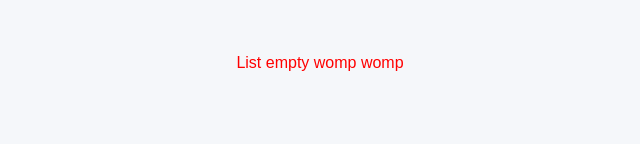
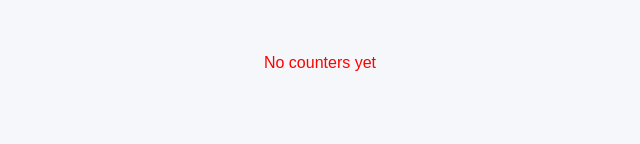
Before and after one commit to Aaron-Paranoid-Android/Multicounter, a React (Vite) app: page / in a window 1280 px wide. Shown: the part 154-298 px from the top of the page, without its empty margins (320-960 px from the left). Built offline with nearby package versions, Linux system fonts and the light colour scheme.

Commit message:
Changed the App and

```diff
--- a/src/App.jsx
+++ b/src/App.jsx
@@ -1,22 +1,56 @@
-import { useState } from "react";
+import { useState, useEffect } from "react";
 import CounterList from "./components/CounterList";
 import Header from "./components/Header";
-import AddCounterForm from "./components/AddCounterForm"
-
-
+import AddCounterForm from "./components/AddCounterForm";
 
 export default function App() {
-  const [counterList, setCounters] = useState([]); // list of counters
+  const [counterList, setCounters] = useState(() => {
+    // load from localStorage
+    const saved = localStorage.getItem("counters");
+    return saved ? JSON.parse(saved) : [];
+  });
 
-  function addCounter(dataFromChild){
-    setCounters(counterList.concat(dataFromChild))
+  // persist to localStorage
+  useEffect(() => {
+    localStorage.setItem("counters", JSON.stringify(counterList));
+  }, [counterList]);
+
+  function addCounter(name) {
+    if (!counterList.some(c => c.name === name)) {
+      setCounters([...counterList, { id: Date.now(), name, value: 0 }]);
+    } else {
+      alert("Counter already exists!");
+    }
   }
+
+  function updateCounter(id, change) {
+    setCounters(counterList.map(c =>
+      c.id === id ? { ...c, value: c.value + change } : c
+    ));
+  }
+
+  function resetCounter(id) {
+    setCounters(counterList.map(c =>
+      c.id === id ? { ...c, value: 0 } : c
+    ));
+  }
+
+  function deleteCounter(id) {
+    setCounters(counterList.filter(c => c.id !== id));
+  }
+
+  const total = counterList.reduce((sum, c) => sum + c.value, 0);
 
   return (
     <div style={{ textAlign: "center", marginTop: "3rem", fontFamily: "Arial" }}>
-        <Header/>
-        <AddCounterForm onAction={addCounter}/>
-        <CounterList values={counterList}/>
+      <Header total={total} />
+      <AddCounterForm onAction={addCounter} />
+      <CounterList
+        values={counterList}
+        onUpdate={updateCounter}
+        onReset={resetCounter}
+        onDelete={deleteCounter}
+      />
     </div>
   );
 }
--- a/src/components/CounterList.jsx
+++ b/src/components/CounterList.jsx
@@ -1,13 +1,20 @@
-import { useState } from "react";
 import CounterCard from "./CounterCard";
 
-
-
-export default function CounterList({ values }) {
+export default function CounterList({ values, onUpdate, onReset, onDelete }) {
   return (
     <div style={{ textAlign: "center", marginTop: "3rem", fontFamily: "Arial" }}>
-      {values.map((name) => (<CounterCard name={name}/>))}
-      {(values.length == 0) && <p style={{ color: "red" }}>List empty womp womp</p>}
+      {values.map((counter) => (
+        <CounterCard
+          key={counter.id}
+          id={counter.id}
+          name={counter.name}
+          value={counter.value}
+          onUpdate={onUpdate}
+          onReset={onReset}
+          onDelete={onDelete}
+        />
+      ))}
+      {values.length === 0 && <p style={{ color: "red" }}>No counters yet</p>}
     </div>
   );
 }
```
